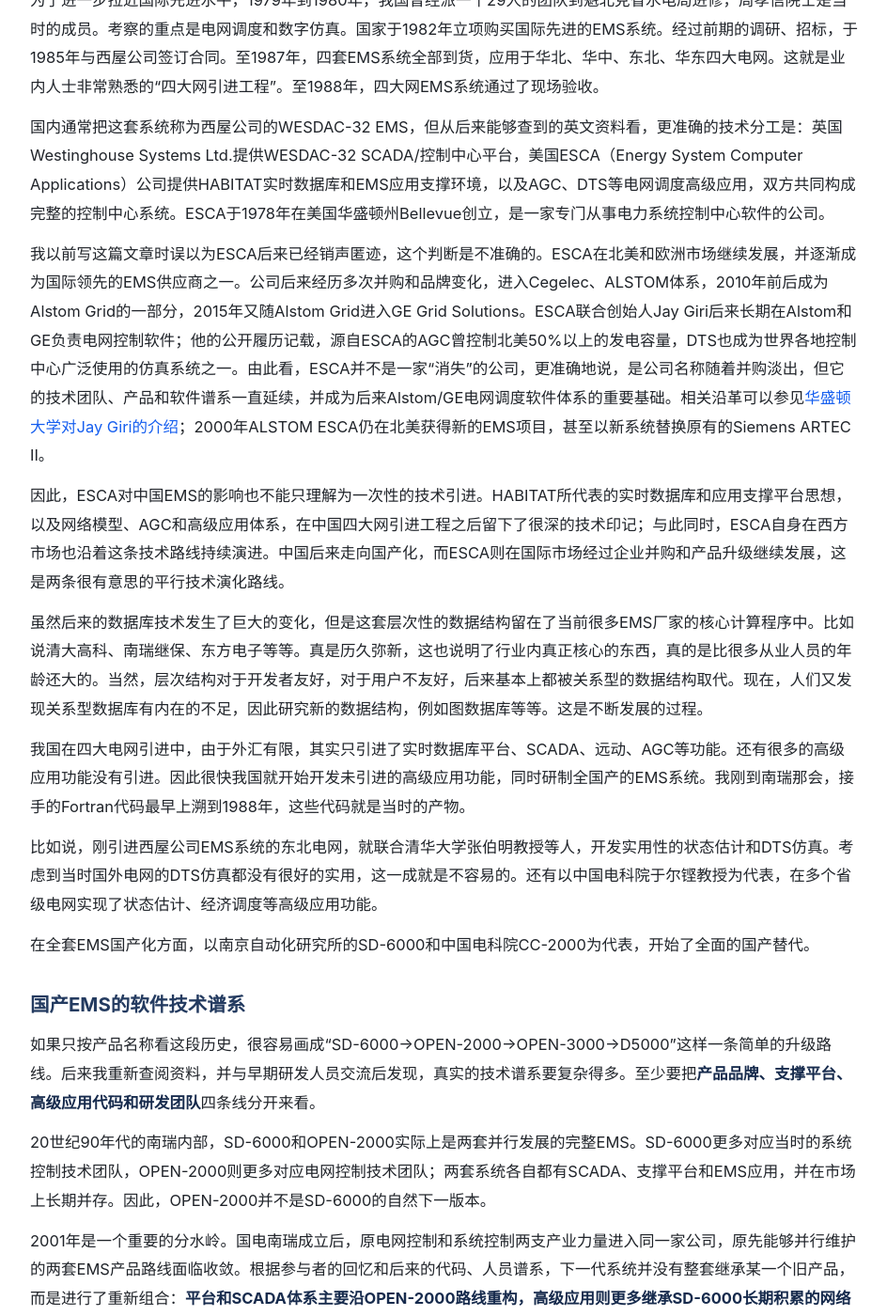
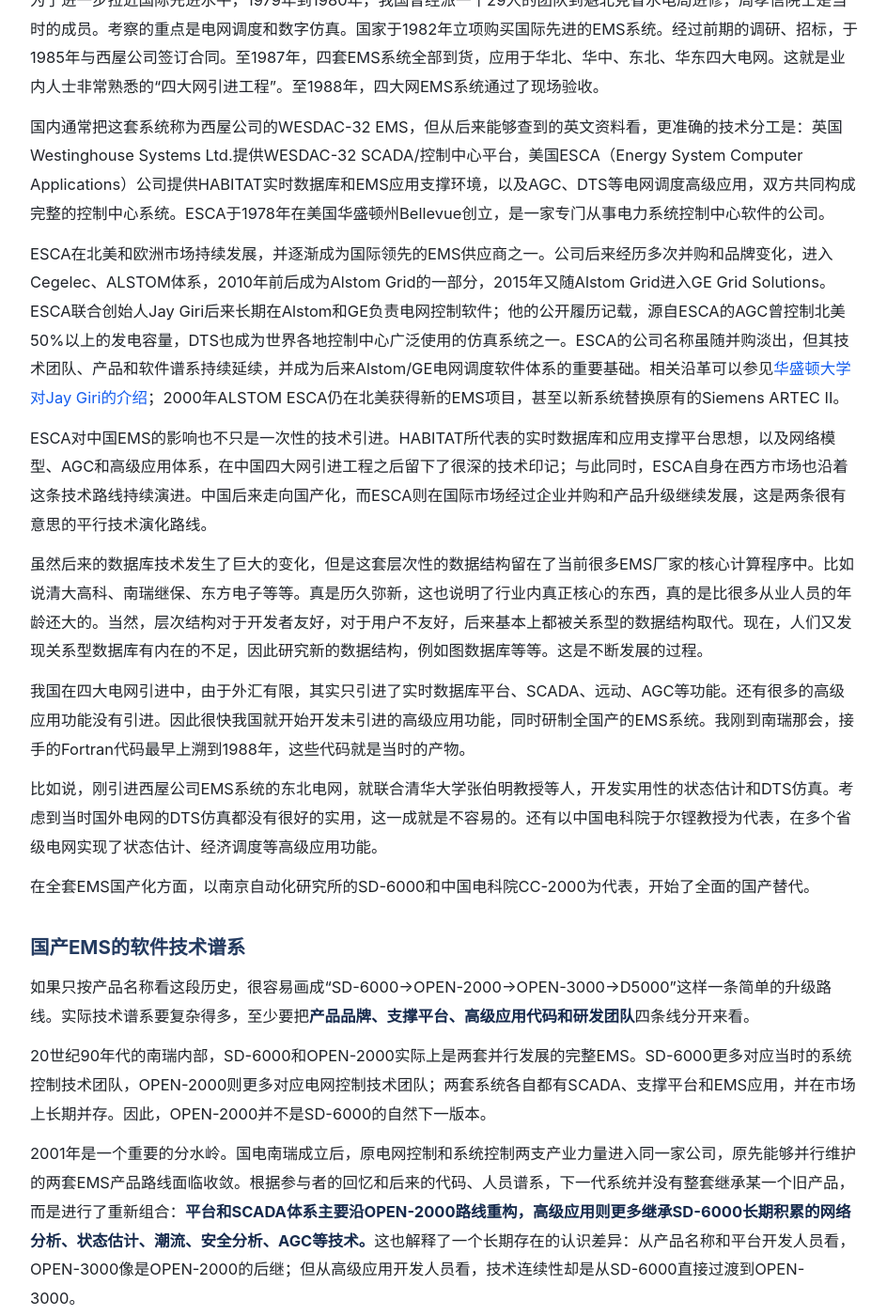
Before and after one commit to zoudehupowersystem/zoudehupowersystem.github.io, a Jekyll site: the page built from 电网调度技术思考.md, in a window 1280 px wide and 1400 px high, scrolled down 857 px. Shown: the whole window at 94% size, without its empty margins (167-1111 px from the left). Built offline with Jekyll 4.4.1, drawn with Linux system fonts in a browser that asks for light colours; some of the changed text lies outside the part shown.

Commit message:
Remove revision meta-narrative and keep technical history focused

```diff
--- a/电网调度技术思考.md
+++ b/电网调度技术思考.md
@@ -25,9 +25,9 @@
 
 国内通常把这套系统称为西屋公司的WESDAC-32 EMS，但从后来能够查到的英文资料看，更准确的技术分工是：英国Westinghouse Systems Ltd.提供WESDAC-32 SCADA/控制中心平台，美国ESCA（Energy System Computer Applications）公司提供HABITAT实时数据库和EMS应用支撑环境，以及AGC、DTS等电网调度高级应用，双方共同构成完整的控制中心系统。ESCA于1978年在美国华盛顿州Bellevue创立，是一家专门从事电力系统控制中心软件的公司。
 
-我以前写这篇文章时误以为ESCA后来已经销声匿迹，这个判断是不准确的。ESCA在北美和欧洲市场继续发展，并逐渐成为国际领先的EMS供应商之一。公司后来经历多次并购和品牌变化，进入Cegelec、ALSTOM体系，2010年前后成为Alstom Grid的一部分，2015年又随Alstom Grid进入GE Grid Solutions。ESCA联合创始人Jay Giri后来长期在Alstom和GE负责电网控制软件；他的公开履历记载，源自ESCA的AGC曾控制北美50%以上的发电容量，DTS也成为世界各地控制中心广泛使用的仿真系统之一。由此看，ESCA并不是一家“消失”的公司，更准确地说，是公司名称随着并购淡出，但它的技术团队、产品和软件谱系一直延续，并成为后来Alstom/GE电网调度软件体系的重要基础。相关沿革可以参见[华盛顿大学对Jay Giri的介绍](https://www.ee.washington.edu/people/jay-giri/)；2000年ALSTOM ESCA仍在北美获得新的EMS项目，甚至以新系统替换原有的Siemens ARTEC II。
+ESCA在北美和欧洲市场持续发展，并逐渐成为国际领先的EMS供应商之一。公司后来经历多次并购和品牌变化，进入Cegelec、ALSTOM体系，2010年前后成为Alstom Grid的一部分，2015年又随Alstom Grid进入GE Grid Solutions。ESCA联合创始人Jay Giri后来长期在Alstom和GE负责电网控制软件；他的公开履历记载，源自ESCA的AGC曾控制北美50%以上的发电容量，DTS也成为世界各地控制中心广泛使用的仿真系统之一。ESCA的公司名称虽随并购淡出，但其技术团队、产品和软件谱系持续延续，并成为后来Alstom/GE电网调度软件体系的重要基础。相关沿革可以参见[华盛顿大学对Jay Giri的介绍](https://www.ee.washington.edu/people/jay-giri/)；2000年ALSTOM ESCA仍在北美获得新的EMS项目，甚至以新系统替换原有的Siemens ARTEC II。
 
-因此，ESCA对中国EMS的影响也不能只理解为一次性的技术引进。HABITAT所代表的实时数据库和应用支撑平台思想，以及网络模型、AGC和高级应用体系，在中国四大网引进工程之后留下了很深的技术印记；与此同时，ESCA自身在西方市场也沿着这条技术路线持续演进。中国后来走向国产化，而ESCA则在国际市场经过企业并购和产品升级继续发展，这是两条很有意思的平行技术演化路线。
+ESCA对中国EMS的影响也不只是一次性的技术引进。HABITAT所代表的实时数据库和应用支撑平台思想，以及网络模型、AGC和高级应用体系，在中国四大网引进工程之后留下了很深的技术印记；与此同时，ESCA自身在西方市场也沿着这条技术路线持续演进。中国后来走向国产化，而ESCA则在国际市场经过企业并购和产品升级继续发展，这是两条很有意思的平行技术演化路线。
 
 虽然后来的数据库技术发生了巨大的变化，但是这套层次性的数据结构留在了当前很多EMS厂家的核心计算程序中。比如说清大高科、南瑞继保、东方电子等等。真是历久弥新，这也说明了行业内真正核心的东西，真的是比很多从业人员的年龄还大的。当然，层次结构对于开发者友好，对于用户不友好，后来基本上都被关系型的数据结构取代。现在，人们又发现关系型数据库有内在的不足，因此研究新的数据结构，例如图数据库等等。这是不断发展的过程。
 
@@ -39,7 +39,7 @@
 
 ### 国产EMS的软件技术谱系
 
-如果只按产品名称看这段历史，很容易画成“SD-6000→OPEN-2000→OPEN-3000→D5000”这样一条简单的升级路线。后来我重新查阅资料，并与早期研发人员交流后发现，真实的技术谱系要复杂得多。至少要把**产品品牌、支撑平台、高级应用代码和研发团队**四条线分开来看。
+如果只按产品名称看这段历史，很容易画成“SD-6000→OPEN-2000→OPEN-3000→D5000”这样一条简单的升级路线。实际技术谱系要复杂得多，至少要把**产品品牌、支撑平台、高级应用代码和研发团队**四条线分开来看。
 
 20世纪90年代的南瑞内部，SD-6000和OPEN-2000实际上是两套并行发展的完整EMS。SD-6000更多对应当时的系统控制技术团队，OPEN-2000则更多对应电网控制技术团队；两套系统各自都有SCADA、支撑平台和EMS应用，并在市场上长期并存。因此，OPEN-2000并不是SD-6000的自然下一版本。
 
@@ -47,7 +47,7 @@
 
 OPEN-3000研发初期曾临时使用“OPEN-2000E”这个名称，但从实际研发历史看，OPEN-2000E更适合看作OPEN-3000的早期形态或内部代号，而不是OPEN-2000的普通增强版。龚成明在《[OPEN-3000忆事](https://gongchm.github.io/post/open-3000/)》中也回忆，项目刚开始时名字尚未确定，只是暂时从OPEN-2000名称沿用OPEN-2000E，后来才正式命名为OPEN-3000。OPEN-3000又引入IEC 61970/CIM、组件化、中间件和更统一的应用支撑环境，因此本质上已经是一次架构重构。
 
-如果用一句比较粗略但容易理解的话概括，我现在更倾向于写成：
+这一技术合流可以概括为：
 
 > **OPEN-3000 ≈ OPEN-2000的平台与SCADA优势 + SD-6000的高级应用积累 + IEC 61970/CIM时代的新架构。**
 
```
